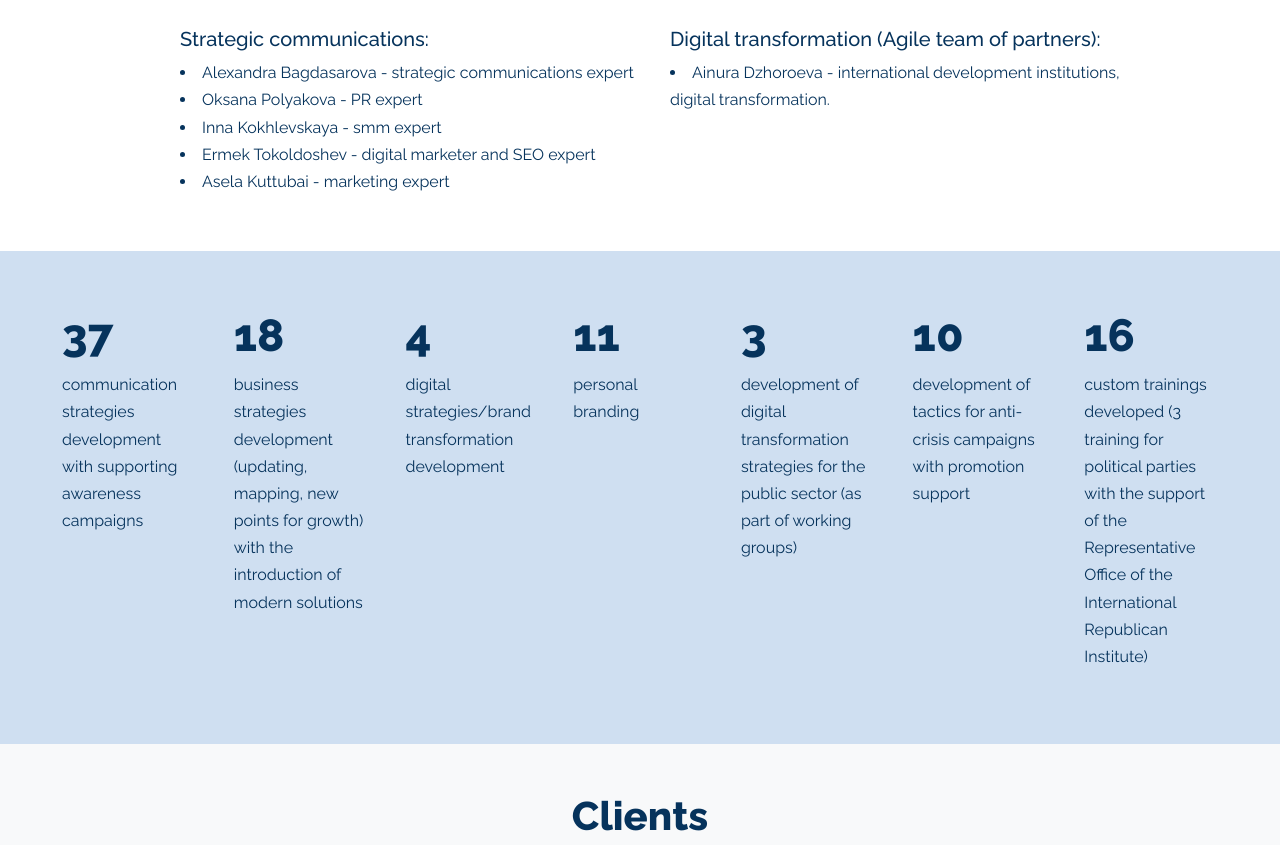
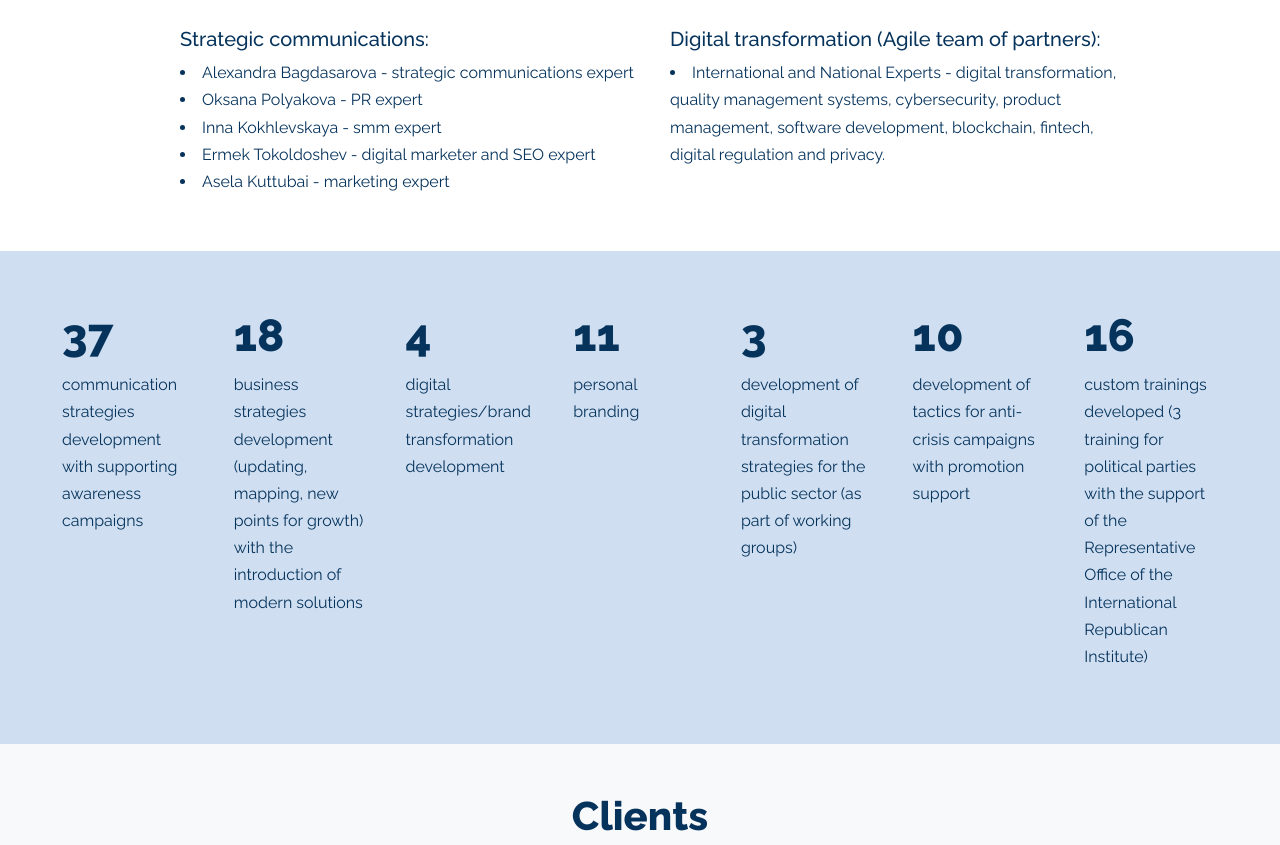
Before and after one commit to MyDataCoin/proficomm.github.io, a website with bundled scripts: page index.html in a window 1280 px wide. Shown: the part 3158-4003 px from the top of the page. Built offline with nearby package versions, Linux system fonts and the light colour scheme; a script that the page names is missing.

Commit message:
Update index.html

```diff
--- a/index.html
+++ b/index.html
@@ -212,7 +212,7 @@
                         <div class="team-block col-sm-auto col-lg-6" id="two">
                             <h5>Digital transformation (Agile team of partners):</h5>
                             <ul>
-                                <li>Ainura Dzhoroeva - international development institutions, digital transformation.</li>
+                                <li>International and National Experts - digital transformation, quality management systems, cybersecurity, product management, software development, blockchain, fintech, digital regulation and privacy.</li>
 <!--                                 <li>Kubanych Zakenaev – quality management systems, cybersecurity, CISM, CISSM, ISO 27001 LI/LA/IA, ISO 9001 MG/IA</li>
                                 <li>Azimbek Sagynbaev – product management, software development, blockchain, fintech</li>
                                 <li>Timur Alkhozhoev - digital lawyer.</li> -->
```
